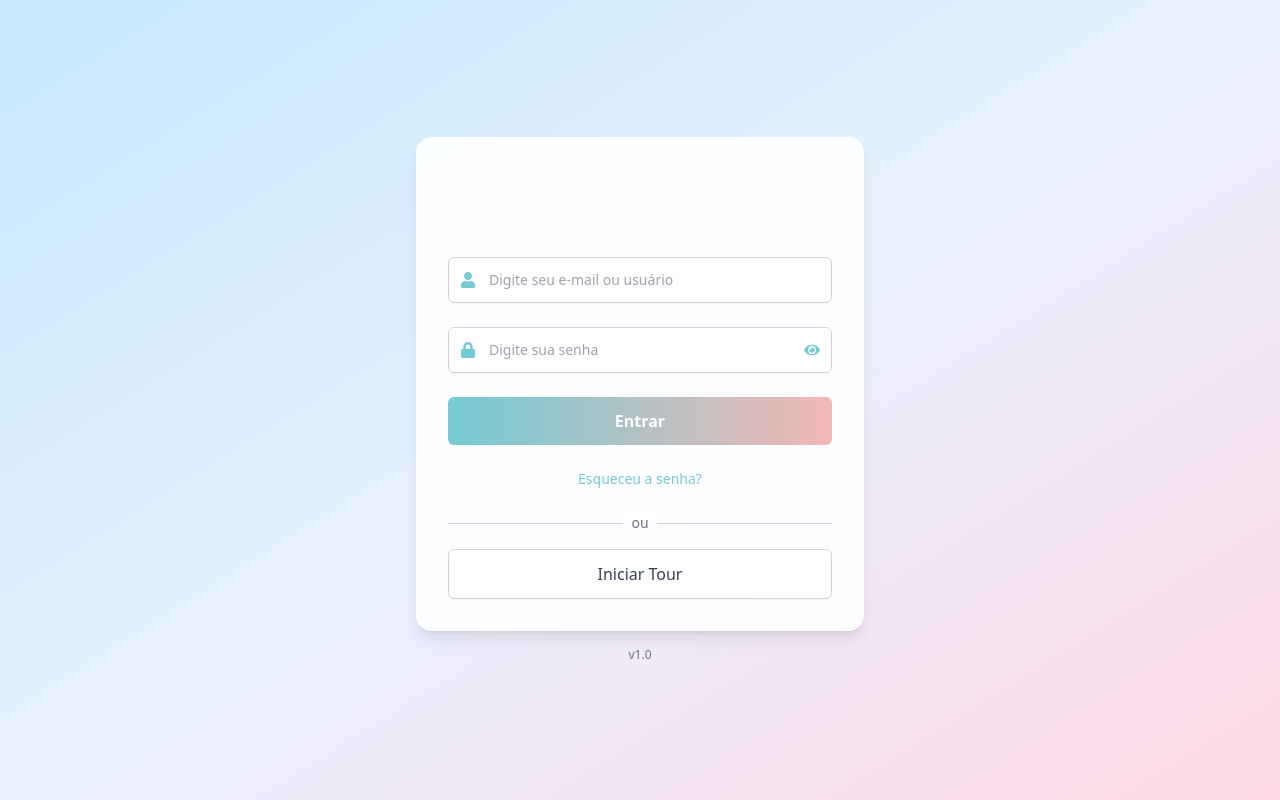
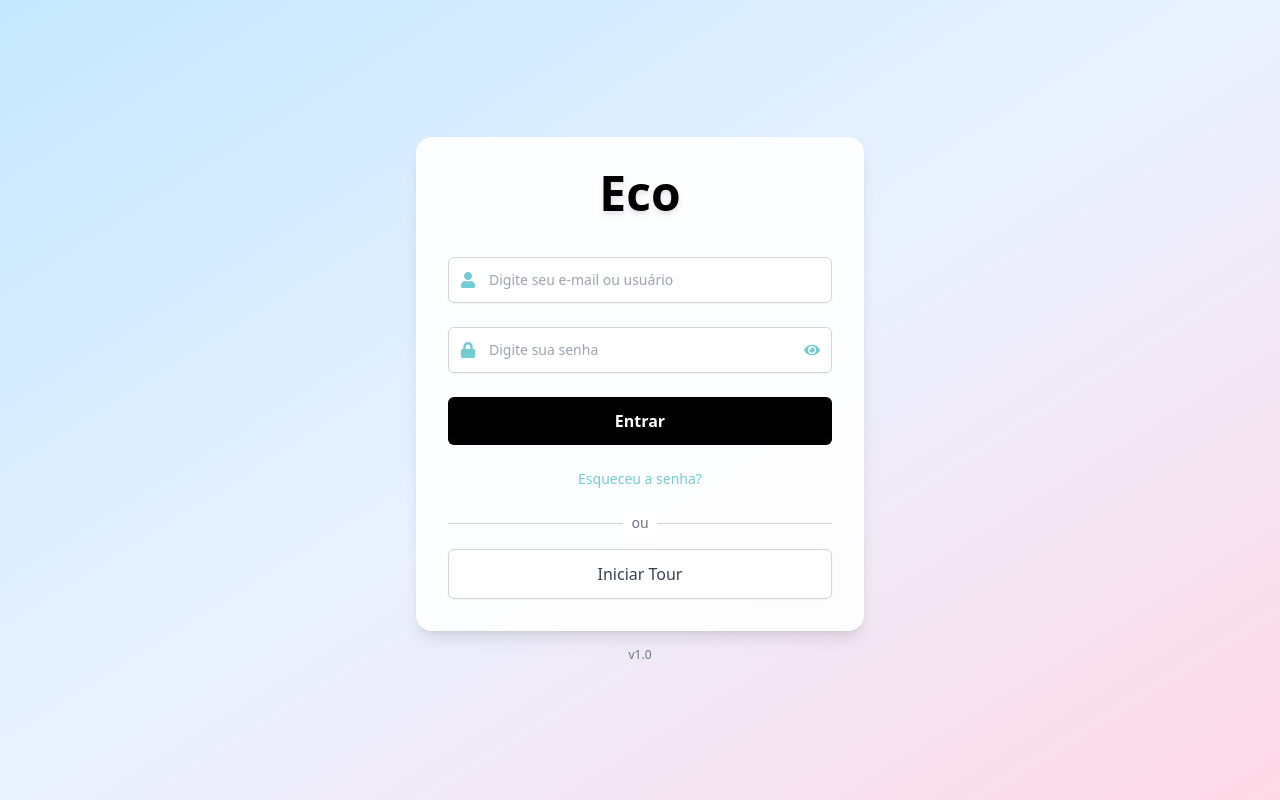
Before and after one commit to Bigajax/ECO, a React (Vite) app: page /login in a window 1280 px wide. Built offline with nearby package versions, Linux system fonts and the light colour scheme; no server answers.

Commit message:
Update LoginPage.tsx

```diff
--- a/src/app/LoginPage.tsx
+++ b/src/app/LoginPage.tsx
@@ -17,13 +17,9 @@ const LoginPage: React.FC = () => {
   const navigate = useNavigate();
 
   const ECOLogo = () => (
-    <div className="flex justify-center mb-10" style={{
-        backgroundImage: `linear-gradient(to right, ${serildaBlue}, ${quartzoPink})`,
-        WebkitBackgroundClip: 'text',
-        color: 'transparent',
-    }}>
+    <div className="flex justify-center mb-10">
       <span
-        className="text-5xl font-bold drop-shadow-md"
+        className="text-5xl font-bold drop-shadow-md text-black" // Alterado para preto
       >
         Eco
       </span>
@@ -112,11 +108,10 @@ const LoginPage: React.FC = () => {
             type="submit"
             disabled={loading}
             className={`w-full py-3 rounded-md text-white font-semibold transition ${
-              loading ? 'bg-gray-400 cursor-not-allowed' : 'focus:outline-none focus:ring-2 focus:ring-indigo-500 focus:ring-offset-2'
+              loading ? 'bg-gray-400 cursor-not-allowed' : 'bg-black focus:outline-none focus:ring-2 focus:ring-indigo-500 focus:ring-offset-2' // Alterado para preto
             }`}
             style={{
-              backgroundImage: !loading ? `linear-gradient(to right, ${serildaBlue}, ${quartzoPink})` : 'none',
-              backgroundColor: loading ? '#gray-400' : undefined,
+              backgroundColor: loading ? '#gray-400' : 'black', // Mantido preto
               color: !loading ? 'white' : undefined,
             }}
           >
```
